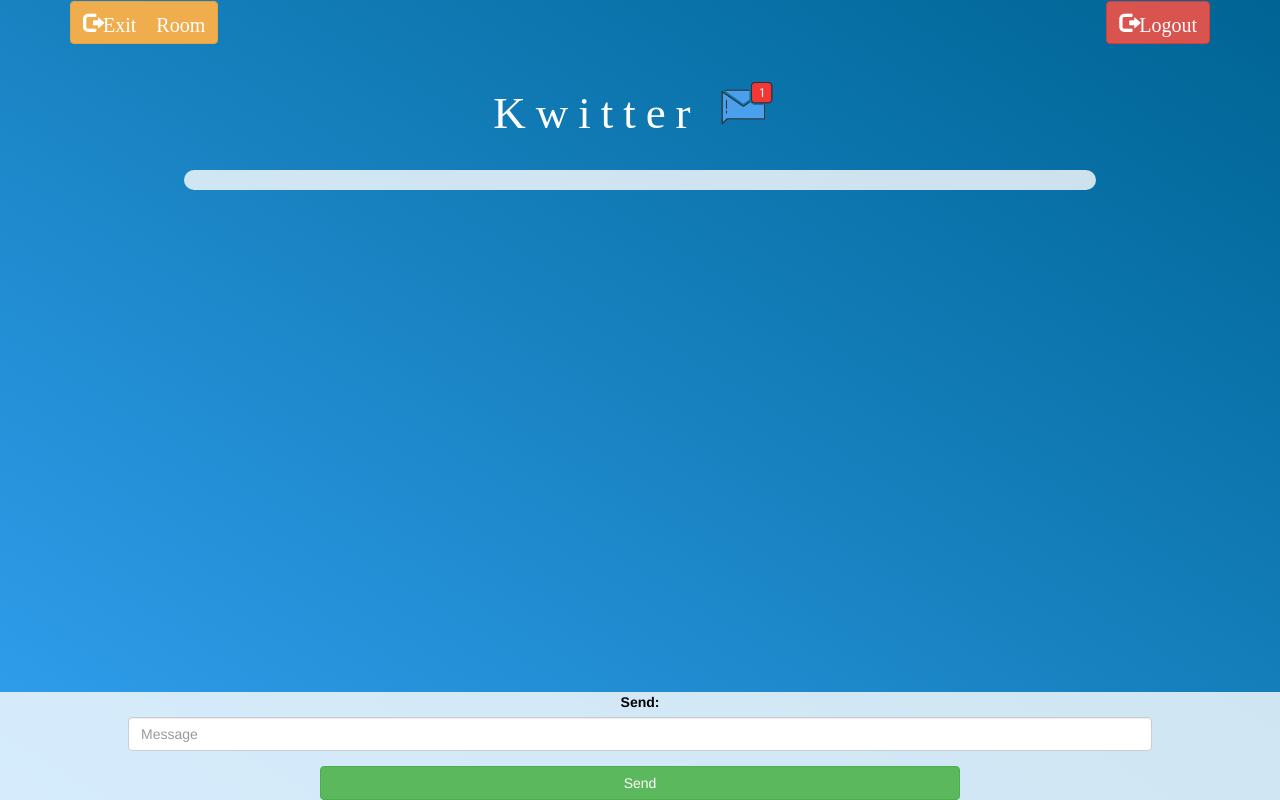
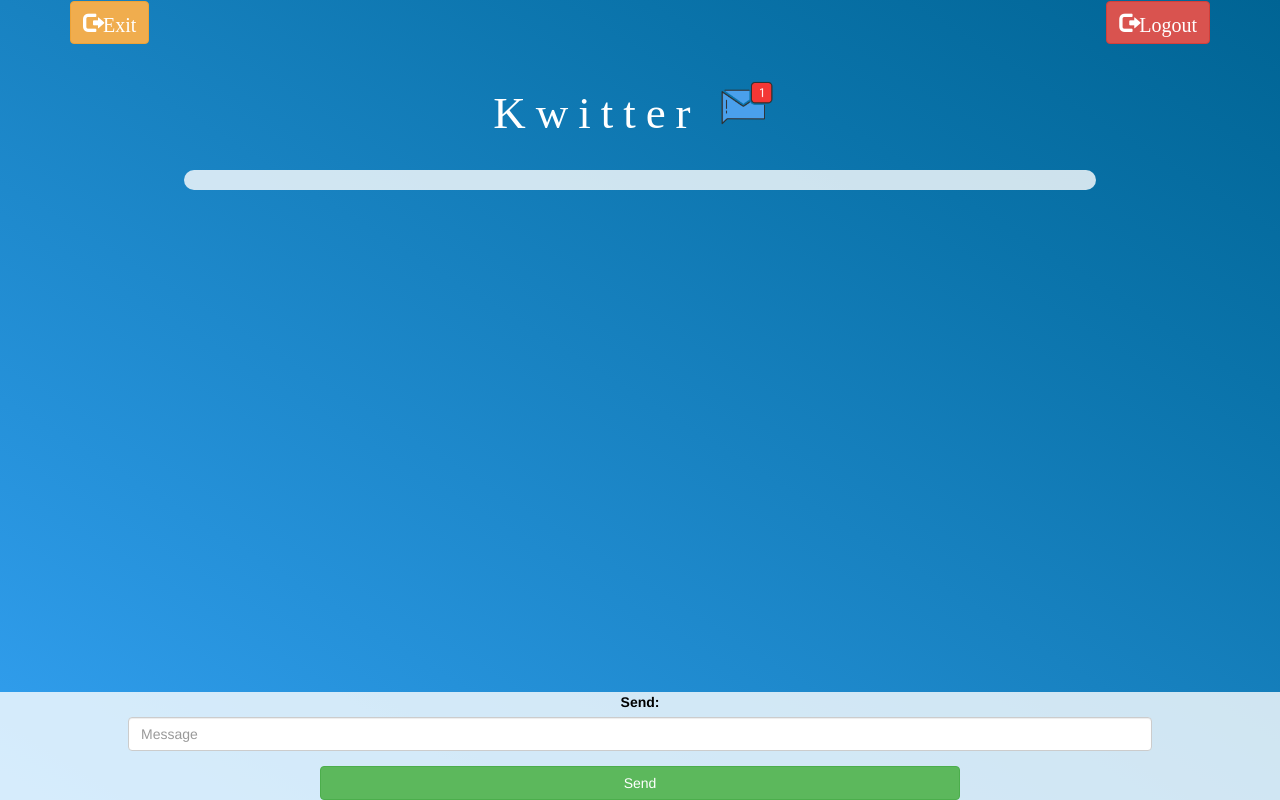
Before and after one commit to AarushMohapatra/SMS, a plain HTML site: page kwitter_page.html in a window 1280 px wide. Drawn offline with nearby package versions, Linux system fonts and the light colour scheme; no server answers; a web font is replaced by a local one.

Commit message:
Update kwitter_page.html

```diff
--- a/kwitter_page.html
+++ b/kwitter_page.html
@@ -19,7 +19,7 @@
 
 <div class="container">
 	<button id="logout" onclick="logout();" class="glyphicon glyphicon-log-out btn btn-danger">Logout</button>
-	<button id="exit" onclick="exit();" class="glyphicon glyphicon-log-out btn btn-warning">Exit Room</button>
+	<button id="exit" onclick="exit();" class="glyphicon glyphicon-log-out btn btn-warning">Exit</button>
 	<center>
 		<h1 class="header">
 			Kwitter
```
